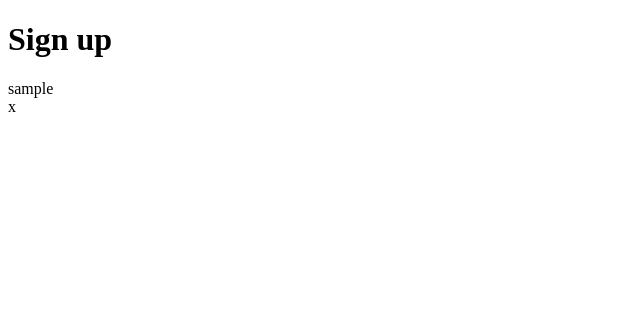
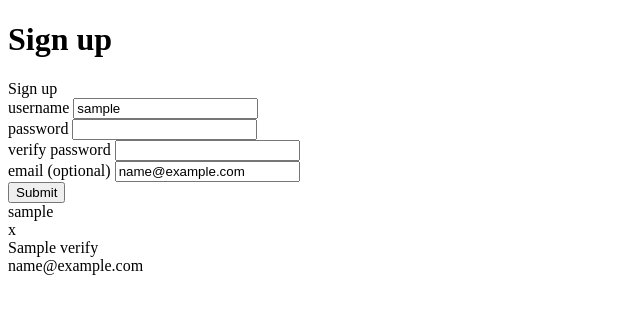
Before and after one commit to stephwang/habit-tracker, a Flask app: template project/templates/signup.html in a window 1280 px wide. Shown: the top 314 px of the page, without its empty margins (0-640 px from the left). Run offline with Flask 2, Linux system fonts and the light colour scheme; the template is opened without the code that fills it: most values are stand-ins (such as "Sample title", 1, 10 or a date in 2020); some libraries are stand-ins or nearby versions.

Commit message:
set up mongo - can insert users from signup form

```diff
--- a/project/app.py
+++ b/project/app.py
@@ -24,11 +24,21 @@ def signup():
 
 @app.route('/signup/', methods=['POST'])
 def user_signup():
-    username = request.form.username
-    password = request.form.password
-    # password2 = request.form.password2
-    # email = request.form.email
-    return render_template('signup.html', username=username, password=password)
+    username = request.form.get('username')
+    password = request.form.get('password')
+    verify = request.form.get('verify')
+    email = request.form.get('email')
+    mongo.db.users.insert_one(
+        {
+            "username": username,
+            "password": password,
+            "email": email,
+        })
+    return render_template('signup.html'
+                            , username = username
+                            , password = password
+                            , verify = verify
+                            , email = email)
 
 if __name__ == '__main__':
     port = int(os.environ.get("PORT", 5000))
--- a/project/templates/signup.html
+++ b/project/templates/signup.html
@@ -11,8 +11,27 @@
     <div id="header"></div>
     <div class="container">
       <h1>Sign up</h1>
+      <form action="/signup/" method="post">
+          Sign up
+          <br>
+          <label> username <input type="text" name="username" value={{username}}></label>
+          <span style="color:red">{{username_error}}</span>
+          <br>
+          <label> password <input type="password" name="password"></label>
+          <span style="color:red">{{password_error}}</span>
+          <br>
+          <label> verify password <input type="password" name="verify"></label>
+          <span style="color:red">{{password_match_error}}</span>
+          <br>
+          <label> email (optional) <input type="text" name="email" value="{{email}}"></label>
+          <span style="color:red">{{email_error}}</span>
+          <br>
+          <input type="submit">
+      </form>
       <div>{{ username }}</div>
       <div>{{ password }}</div>
+      <div>{{ verify }}</div>
+      <div>{{ email }}</div>
     </div>
     <!-- scripts -->
     <script src="{{ url_for('static', filename='bower_components/react/react.min.js') }}"></script>
```
